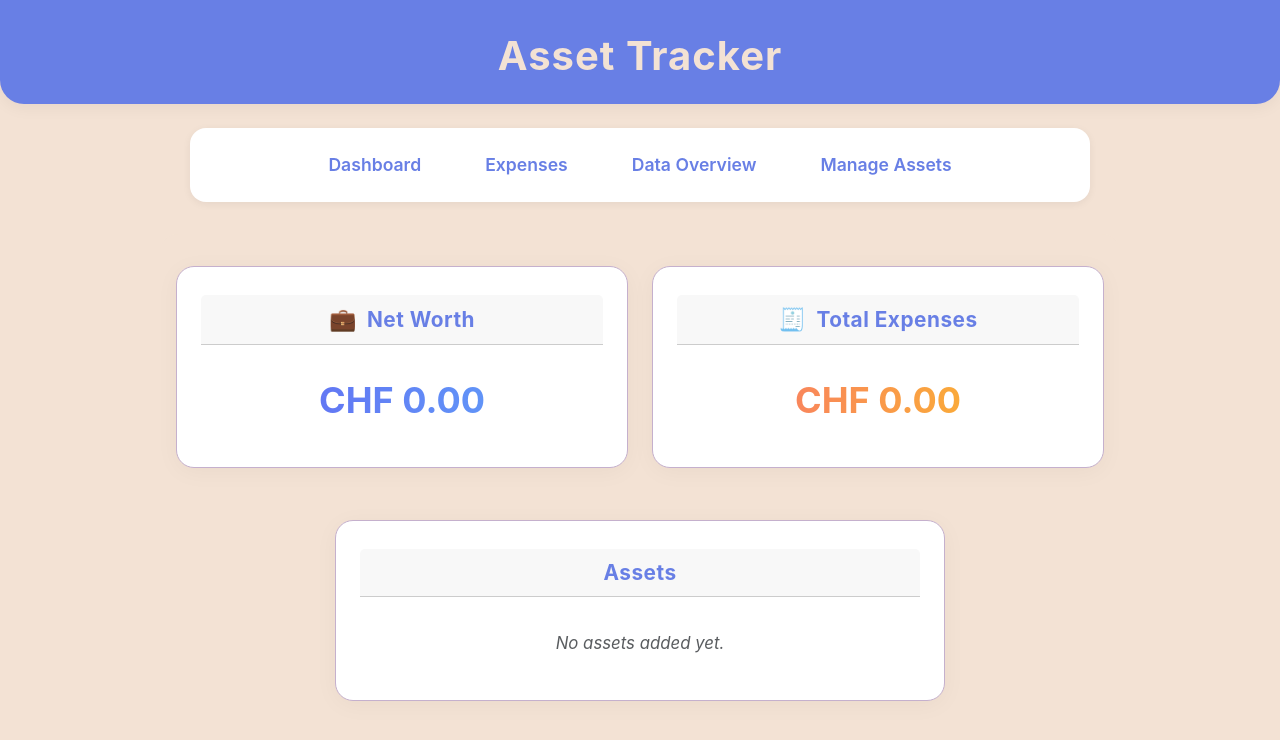
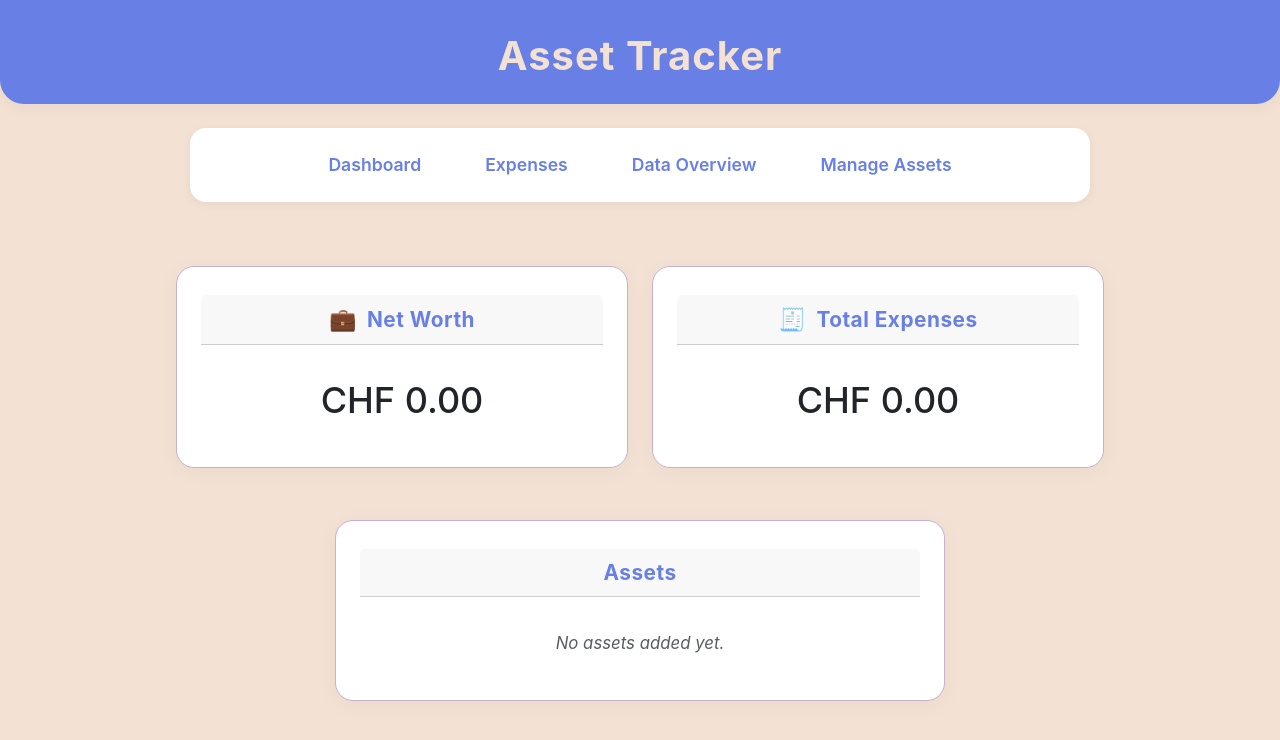
Before and after one commit to tlsstern/AssetTracker, a React (Create React App) app in the folder asset-tracker-app/: page / in a window 1280 px wide. Shown: the top 740 px of the page. Built offline with nearby package versions, Linux system fonts and the light colour scheme.

Commit message:
Remodelled it abit made the oclors abit nicer

```diff
--- a/asset-tracker-app/src/components/Networth.js
+++ b/asset-tracker-app/src/components/Networth.js
@@ -8,7 +8,7 @@ const Networth = ({ networth }) => {
         Net Worth
       </div>
       <div className="card-body">
-        <h2 className="card-title" style={{ fontSize: 36, fontWeight: 700, background: 'linear-gradient(90deg, #6366f1 0%, #60a5fa 100%)', WebkitBackgroundClip: 'text', WebkitTextFillColor: 'transparent', marginBottom: 0 }}>
+        <h2 className="card-title" style={{ fontSize: 36, fontWeight: 500, color: '#212529', marginBottom: 0 }}>
           CHF {networth.toFixed(2)}
         </h2>
       </div>
--- a/asset-tracker-app/src/components/TotalExpenses.js
+++ b/asset-tracker-app/src/components/TotalExpenses.js
@@ -10,7 +10,7 @@ const TotalExpenses = ({ expenses }) => {
         Total Expenses
       </div>
       <div className="card-body">
-        <h2 className="card-title" style={{ fontSize: 36, fontWeight: 700, background: 'linear-gradient(90deg, #f87171 0%, #fbbf24 100%)', WebkitBackgroundClip: 'text', WebkitTextFillColor: 'transparent', marginBottom: 0 }}>
+        <h2 className="card-title" style={{ fontSize: 36, fontWeight: 500, color: '#212529', marginBottom: 0 }}>
           CHF {totalExpenses.toFixed(2)}
         </h2>
       </div>
```
